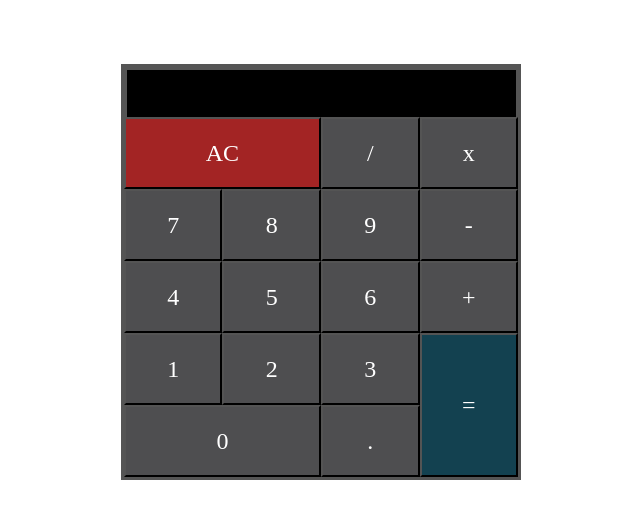
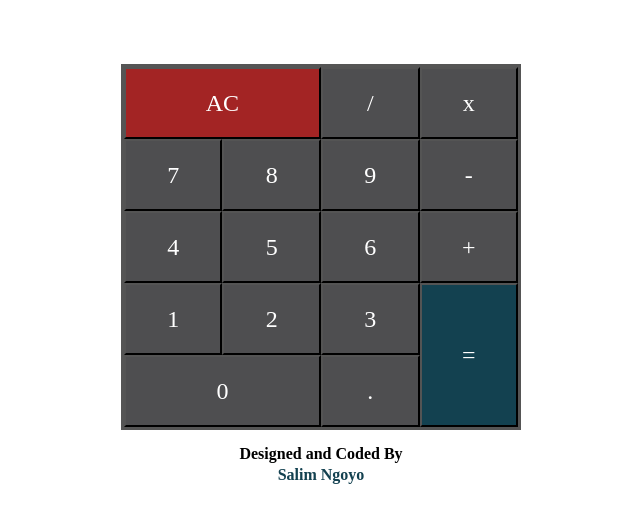
Before and after one commit to sngoyo/Javascript-calculator-repo, a React (Create React App) app in the folder calculator-app/: page / in a window 1280 px wide. Shown: the top 522 px of the page, without its empty margins (319-959 px from the left). Built offline with nearby package versions, Linux system fonts and the light colour scheme.

Commit message:
Changes in javascript code

```diff
--- a/calculator-app/src/App.js
+++ b/calculator-app/src/App.js
@@ -3,14 +3,17 @@ import './App.css';
 import Button from "./Components/buttons.js";
 
 
-function App() {
+function App(props) {
 
   return (
+    <>
+    <div className="App">
 
-    <div className="App">
-     <input id="display"></input>
      <Button />
     </div>
+    <p className="designer">Designed and Coded By </p>
+    <p className="designer-name"><span>Salim Ngoyo</span></p>
+    </>
 
   );
 
```
